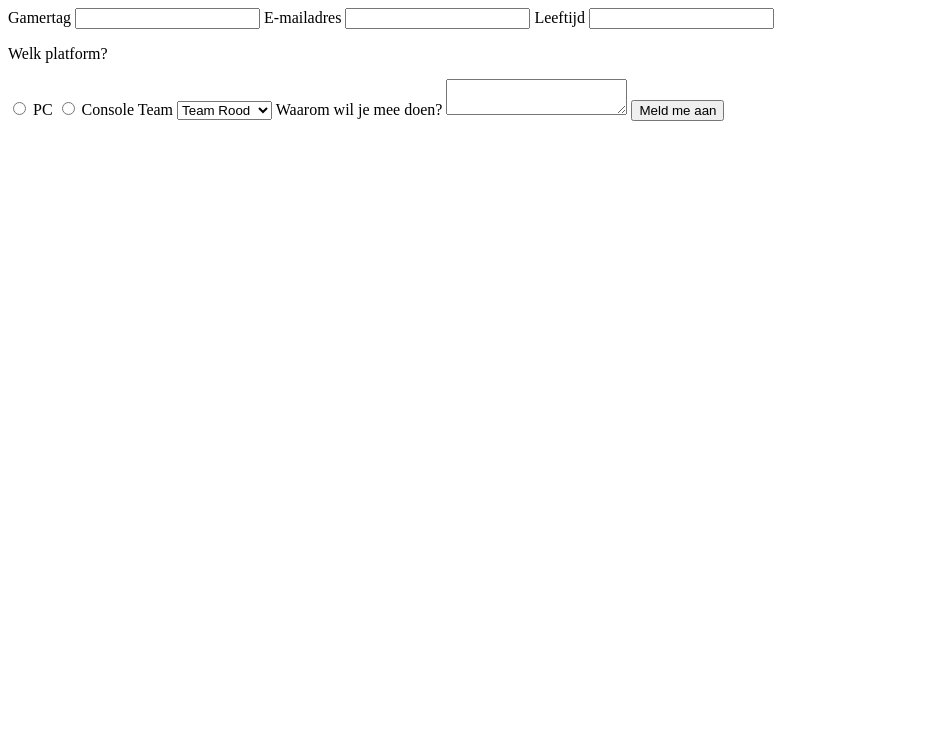
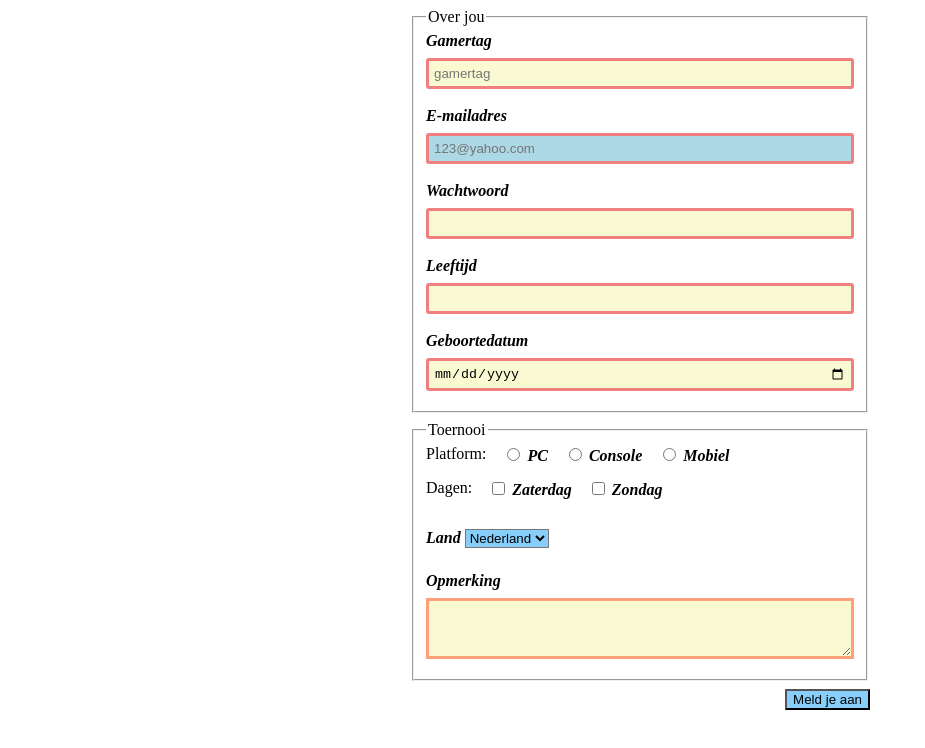
Before and after one commit to JuanAntonioRubioOrtiz/HTML, a plain HTML site: page Aanmelden voor een toernooi.html in a window 1280 px wide. Shown: the whole page, without its empty margins (0-925 px from the left). Drawn offline with Linux system fonts and the light colour scheme.

Commit message:
Toernooi

```diff
--- a/Aanmelden voor een toernooi.html
+++ b/Aanmelden voor een toernooi.html
@@ -1,37 +1,68 @@
 <!DOCTYPE html>
-<html lang="en">
+<html lang="nl">
 <head>
     <meta charset="UTF-8">
     <meta name="viewport" content="width=device-width, initial-scale=1.0">
-    <title>Document</title>
+    <title>Tornooi</title>
+    <link rel="stylesheet" href="css/css.toernooi.css">
 </head>
 <body>
     <form>
-        <label for="tag">Gamertag</label>
-        <input type="text" id="tag" name="gamertag" required>
+        <fieldset>
+            <legend>Over jou</legend>
+            <label for="tag">Gamertag</label>
+            <input type="text" id="tag" name="gamertag" required placeholder="gamertag" minlength="3" maxlength="16">
 
-        <label for="mail">E-mailadres</label>
-        <input type="email" id="mail" name="email" required>
+            <label for="mail">E-mailadres</label>
+            <input type="email" id="mail" name="email" required placeholder="123@yahoo.com">
 
-        <label for="age">Leeftijd</label>
-        <input type="number" min="12" id="age" name="age" required >
+            <label for="password">Wachtwoord</label>
+            <input type="password" id="password" name="password" required>
 
-        <p>Welk platform?</p>
-        <input type="radio" id="pc" name="platform" value="pc">
-        <label for="pc">PC</label>
-        <input type="radio" id="console" name="platform" value="console">
-        <label for="console">Console</label>
+            <label for="age">Leeftijd</label>
+            <input type="number" min="12" max="99" id="age" name="age" required >
 
-        <label for="team">Team</label>
-        <select name="team" id="team">
-            <option>Team Rood</option>
-            <option>Team Blauw</option>
-        </select>
+            <label for="date">Geboortedatum</label>
+            <input type="date" id="date" name="Geboortedatum" required>
+        </fieldset>
 
-        <label for="motivatie">Waarom wil je mee doen?</label>
-        <textarea name="motivatie" id="motivatie"></textarea>
+        <fieldset>
+            <legend>Toernooi</legend>
+            <div class="keuzes">
+                <div>Platform:</div>
+                <div><input type="radio" id="pc" name="platform" value="pc">
+                <label for="pc">PC</label></div>
+                <div><input type="radio" id="console" name="platform" value="console">
+                <label for="console">Console</label></div>
+                <div><input type="radio" id="mobiel" name="platform" value="mobiel">
+                <label for="mobiel">Mobiel</label></div>
+            </div>
 
-        <button type="submit">Meld me aan</button>
+            <div class="keuzes">
+                <div>Dagen:</div>
+                <div><input type="checkbox" id="za" name="dagen" value="za">
+                <label for="za">Zaterdag</label></div>
+                <div><input type="checkbox" id="zo" name="dagen" value="zo">
+                <label for="zo">Zondag</label></div>
+            </div>
+
+            <p>
+                <label for="land">Land</label>
+                <select id="land" name="land" required>
+                    <option>Nederland</option>
+                    <option>België</option>
+                    <option>Duitsland</option>
+                    <option>Spanje</option>
+                </select>
+            </p>
+
+            <label for="opm">Opmerking</label>
+            <textarea id="opm" name="opm" rows="3"></textarea>
+        </fieldset>
+
+        <div class="acties">
+            <button type="submit">Meld je aan</button>
+        </div>
     </form>
 </body>
 </html>
--- /dev/null
+++ b/css/css.toernooi.css
@@ -0,0 +1,46 @@
+label{
+    font-weight: bold;
+}
+input, textarea{
+    padding: 5px;
+    margin-bottom: 10px;
+}
+input[required]{
+    border-radius: 3px;
+}
+fieldset label{
+    font-style: italic;
+}
+button, select{
+    background-color: lightskyblue;
+}
+button:hover{
+    background-color: lightcoral;
+}
+input:not([type="radio"]):not([type="checkbox"]), textarea{
+    background-color: lightgoldenrodyellow;
+    border: solid lightsalmon;
+}
+#mail{
+    background-color: lightblue;
+}
+input[required]:invalid{
+    border-color: lightcoral;
+}
+form, fieldset{
+    display: flex;
+    flex-direction: column;
+    gap: 8px;
+}
+.keuzes{
+    display: flex;
+    gap: 16px;
+}
+.acties{
+    display: flex;
+    justify-content: flex-end;
+}
+form{
+    margin: auto;
+    max-width: 460px;
+}
```
